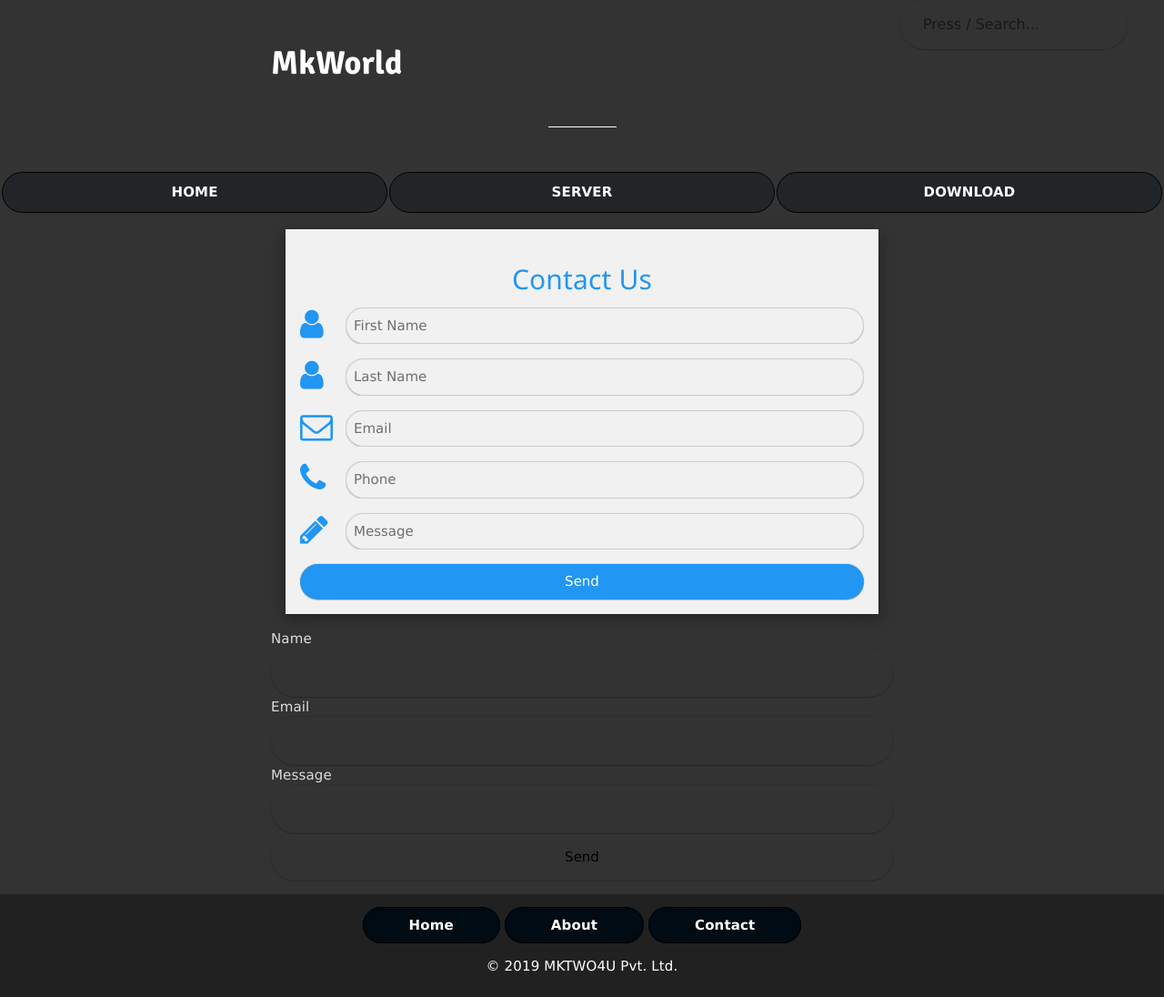
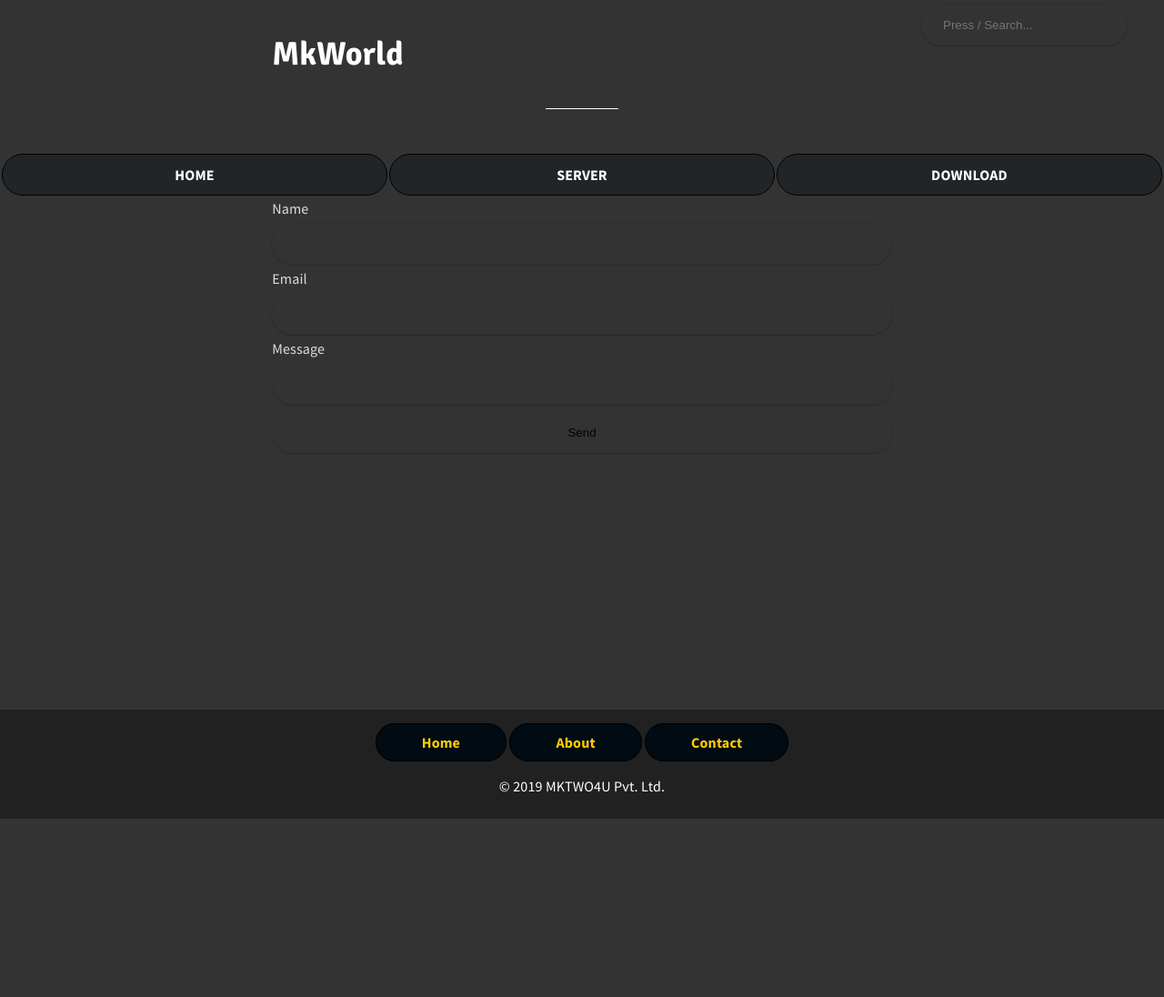
Before and after one commit to bdmilan/blog, a Jekyll site: the page built from contact.html, in a window 1280 px wide. Shown: the whole page at 91% size. Built offline with Jekyll 4.4.1, drawn with Linux system fonts in a browser that asks for light colours; after the commit the page ends 900 px from its top, so only the background shows below that.

Commit message:
Update contact.html

```diff
--- a/contact.html
+++ b/contact.html
@@ -3,51 +3,10 @@ layout: page
 title: Contacts
 ---
 
-<link rel="stylesheet" href="https://www.w3schools.com/w3css/4/w3.css">
-<link rel="stylesheet" href="https://cdnjs.cloudflare.com/ajax/libs/font-awesome/4.7.0/css/font-awesome.min.css">
-<form action="#" class="w3-container w3-card-4 w3-light-grey w3-text-blue w3-margin">
-<h2 class="w3-center">Contact Us</h2>
+<script type="text/javascript">var submitted=false;</script>
+<iframe name="hidden_iframe" id="hidden_iframe" style="display:none;" onload="if(submitted)  {window.location='https://mkhnp.ml/about.html';}"></iframe>
 
-<div class="w3-row w3-section">
-  <div class="w3-col" style="width:50px"><i class="w3-xxlarge fa fa-user"></i></div>
-    <div class="w3-rest">
-      <input class="w3-input w3-border" name="first" type="text" placeholder="First Name">
-    </div>
-</div>
-
-<div class="w3-row w3-section">
-  <div class="w3-col" style="width:50px"><i class="w3-xxlarge fa fa-user"></i></div>
-    <div class="w3-rest">
-      <input class="w3-input w3-border" name="last" type="text" placeholder="Last Name">
-    </div>
-</div>
-
-<div class="w3-row w3-section">
-  <div class="w3-col" style="width:50px"><i class="w3-xxlarge fa fa-envelope-o"></i></div>
-    <div class="w3-rest">
-      <input class="w3-input w3-border" name="email" type="text" placeholder="Email">
-    </div>
-</div>
-
-<div class="w3-row w3-section">
-  <div class="w3-col" style="width:50px"><i class="w3-xxlarge fa fa-phone"></i></div>
-    <div class="w3-rest">
-      <input class="w3-input w3-border" name="phone" type="text" placeholder="Phone">
-    </div>
-</div>
-
-<div class="w3-row w3-section">
-  <div class="w3-col" style="width:50px"><i class="w3-xxlarge fa fa-pencil"></i></div>
-    <div class="w3-rest">
-      <input class="w3-input w3-border" name="message" type="text" placeholder="Message">
-    </div>
-</div>
-
-<button class="w3-button w3-block w3-section w3-blue w3-ripple w3-padding">Send</button>
-
-</form>
-
-<form class="form" action="https://docs.google.com/forms/d/e/1FAIpQLSe9p6mxa1Z2cQhcyRbjLRBRsCfhF2cQ_c_1uz9-LjMqBq3TKw/formResponse">
+<form class="form" action="https://docs.google.com/forms/d/e/1FAIpQLSe9p6mxa1Z2cQhcyRbjLRBRsCfhF2cQ_c_1uz9-LjMqBq3TKw/formResponse" method="post" target="hidden_iframe" onsubmit="submitted=true;">
 
 	<label>Name</label>
 	<input name="entry.1894770040" type="text" />
```
